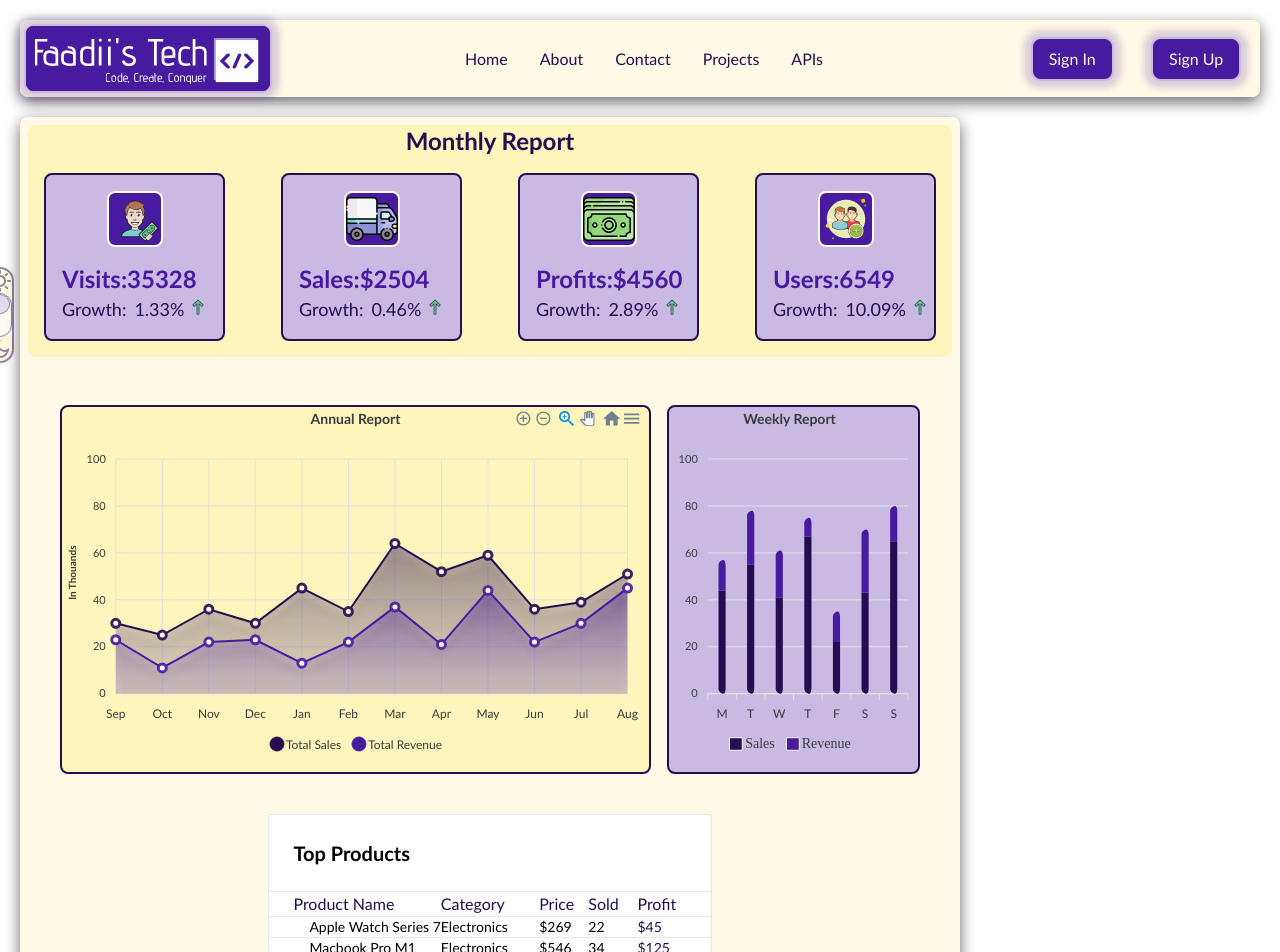
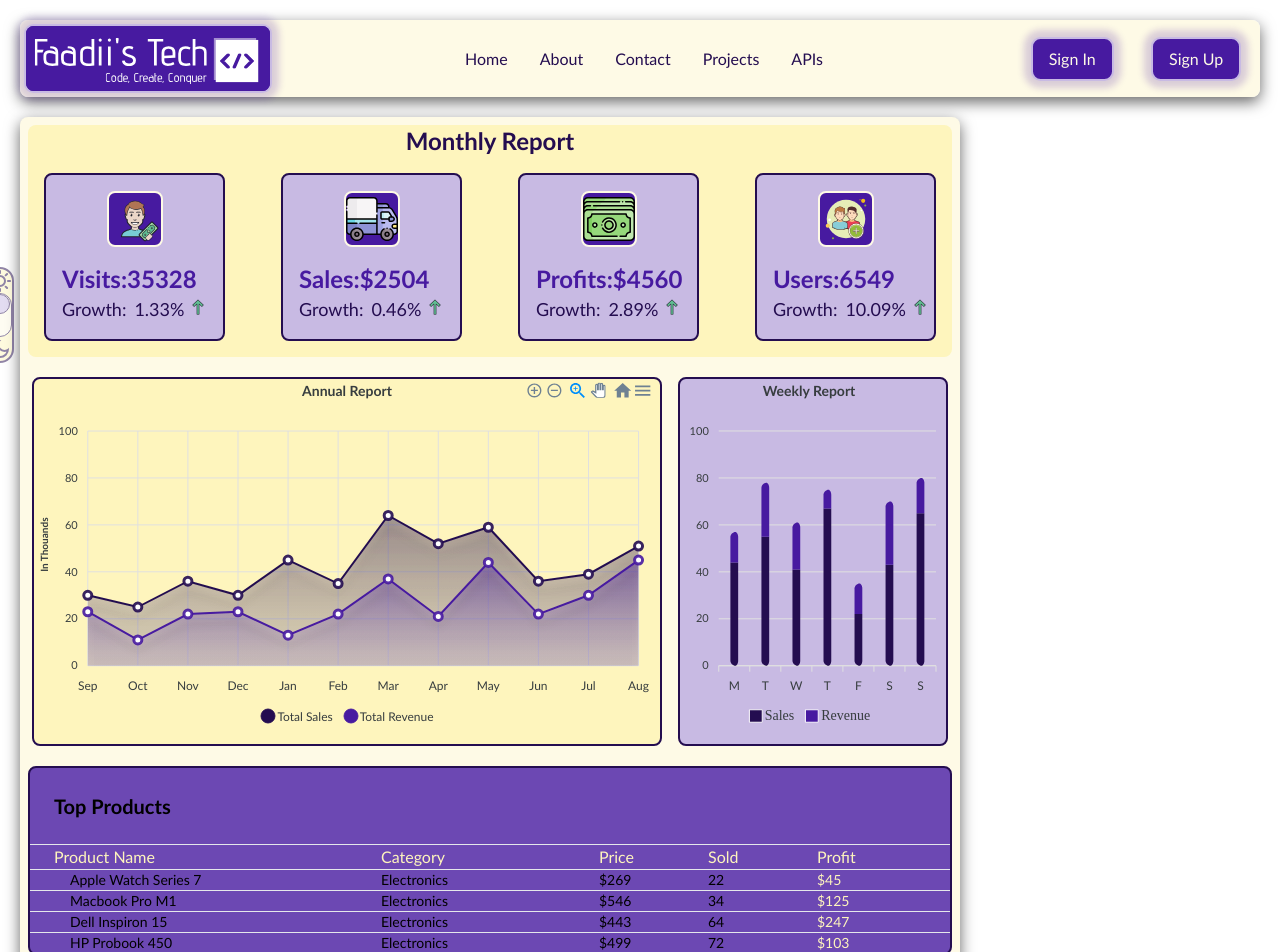
Before and after one commit to Mr-Fahad-Rajput/portfolio, a React (Vite) app in the folder Floatfolio/frontend/: page /Dashboard in a window 1280 px wide. Shown: the top 952 px of the page. Built offline with nearby package versions, Linux system fonts and the light colour scheme.

Commit message:
abit better

```diff
--- a/Floatfolio/frontend/src/pages/Dashboard/Dashboard.jsx
+++ b/Floatfolio/frontend/src/pages/Dashboard/Dashboard.jsx
@@ -11,7 +11,7 @@ function Dashboard() {
   return (
     <>
       <section className="mainContent">
-        <div className=" bg-secondaryBg dark:bg-balBrand rounded-lg m-2 ">
+        <div className=" bg-secondaryBg dark:bg-balBrand rounded-lg m-2">
             <div className="flex justify-center"><h1 className=" inline-block whitespace-nowrap dark:text-secondaryBg font-semibold text-2xl cursor-default text-dBrand">
           Monthly Report
          </h1></div>
@@ -40,14 +40,13 @@ function Dashboard() {
             subHeading="Growth:"
             difPercntage="10.09%"
           />
-        </div></div>
-        <div className="p-8 w-full md:flex flex-row">
+        </div>
+        </div>
+        <div className="p-1 w-full md:flex flex-row">
           <ChartOne />
           <ChartTwo />
         </div>
-          <div className="">
-          <TableTwo />
-          </div>
+          <div className="w-full p-2"><TableTwo /></div>
       </section>
     </>
   );
--- a/Floatfolio/frontend/src/pages/components/ChartOne.jsx
+++ b/Floatfolio/frontend/src/pages/components/ChartOne.jsx
@@ -133,7 +133,7 @@ const ChartOne = () => {
   });
 
   return (
-    <div className=" rounded-lg  border-2 m-2 bg-secondaryBg border-dBrand dark:border-secondaryBg dark:bg-lBrand text-dBrand overflow-hidden md:w-[70%]">
+    <div className=" rounded-lg  border-2 m-2 bg-secondaryBg border-dBrand dark:border-secondaryBg dark:bg-lBrand text-dBrand overflow-hidden md:w-[70%] w-full">
       <div>
         <ReactApexChart
           options={options}
--- a/Floatfolio/frontend/src/pages/components/ChartTwo.jsx
+++ b/Floatfolio/frontend/src/pages/components/ChartTwo.jsx
@@ -81,7 +81,7 @@ const ChartTwo = () => {
   });
 
   return (
-    <div className=" float-right bg-lBrand dark:bg-mainBg md:w-[30%] m-2 rounded-lg border-2 border-dBrand dark:border-strokedark dark:bg-boxdark">
+    <div className="bg-lBrand w-full dark:bg-mainBg md:w-[30%] m-2 rounded-lg border-2 border-dBrand dark:border-lBrand">
       <div>
         <div id="chartTwo" className="-ml-2">
           <ReactApexChart
--- a/Floatfolio/frontend/src/pages/components/TableTwo.jsx
+++ b/Floatfolio/frontend/src/pages/components/TableTwo.jsx
@@ -1,7 +1,7 @@
 
 const TableTwo = () => {
   return (
-    <div className="rounded-sm border border-stroke bg-white shadow-default dark:border-strokedark dark:bg-boxdark">
+    <div className="rounded-lg border-2 w-full border-dBrand bg-[#6C48B3] text-secondaryBg dark:border-mainBg">
       <div className="py-6 px-4 md:px-6 xl:px-7.5">
         <h4 className="text-xl font-semibold text-black dark:text-white">
           Top Products
```
